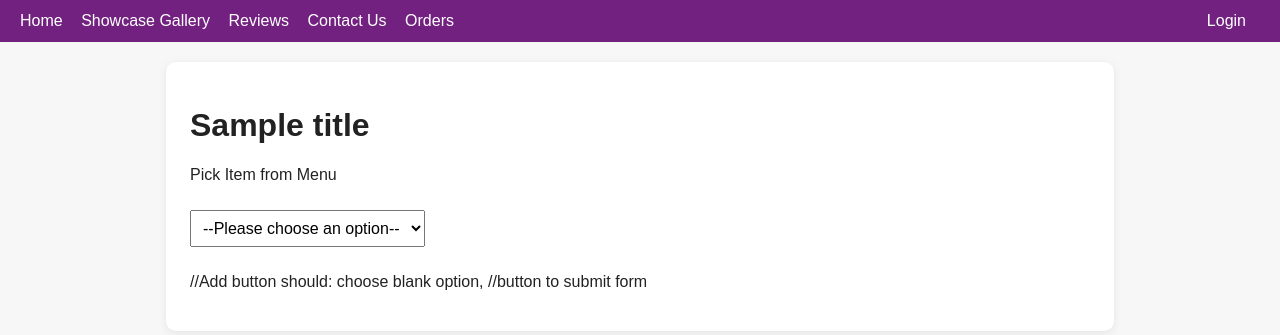
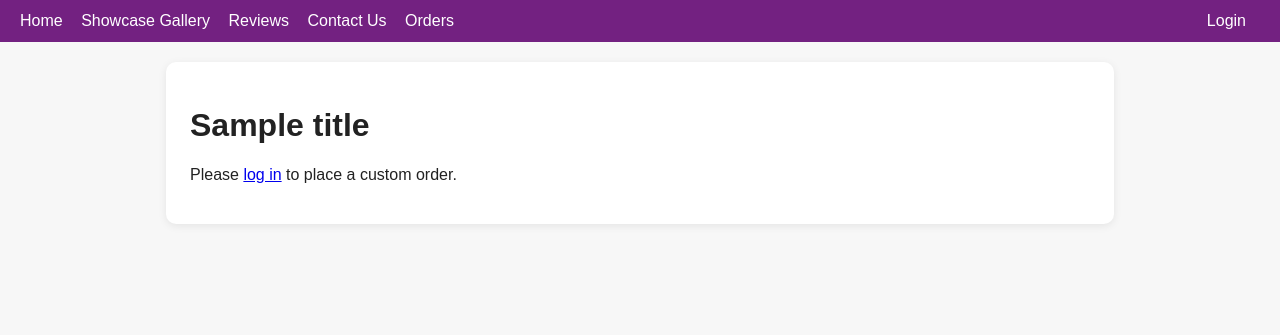
Before and after one commit to null-0ne/CWEB-Coffee-Shop, a Node server app: template views/custom-orders.handlebars in a window 1280 px wide. Shown: the top 335 px of the page. Run offline with Node 20, Linux system fonts and the light colour scheme; the template is opened without the code that fills it: most values are stand-ins (such as "Sample title", 1, 10 or a date in 2020); some libraries are stand-ins or nearby versions.

Commit message:
Added conditional in handlebars to make user login to place an order

```diff
--- a/views/custom-orders.handlebars
+++ b/views/custom-orders.handlebars
@@ -1,5 +1,6 @@
 <h1>{{title}}</h1>
 
+{{#if user}}
   <form>
 
     <label for="menu-select">Pick Item from Menu</label>
@@ -19,6 +20,11 @@
     //button to submit form
     </form>
 
+{{else}}
+  <p>Please <a href="/login">log in</a> to place a custom order.</p>
+{{/if}}
+
+
 
 
   {{!-- <ul>
```
Lines whose indentation alone changed are shown as unchanged.
